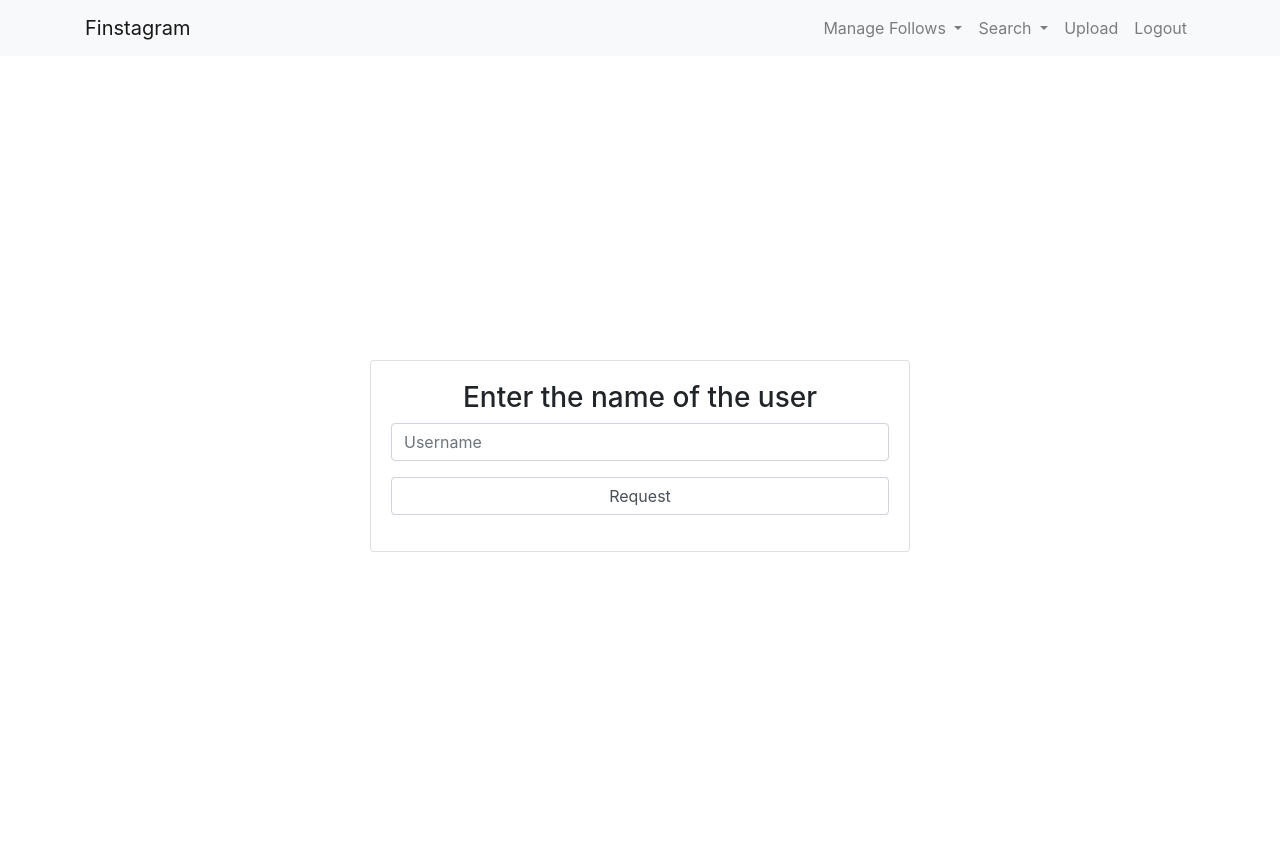
After one commit to fk721/finstagram, a Flask app: page /search-tag in a window 1280 px wide. The commit adds this page. Run offline with Flask 2, Linux system fonts and the light colour scheme; the visitor is signed in with stand-in values (Sample User, id 1); some libraries are stand-ins or nearby versions.

Commit message:
Add final optional features

```diff
--- a/app.py
+++ b/app.py
@@ -246,19 +246,121 @@ def viewFollowers():
         user = session['username']
 
         cursor = conn.cursor()
-        query = 'SELECT username_follower FROM Follow WHERE followstatus = True AND username_followed = %s'
+        query = 'SELECT username_follower, firstName, lastName FROM Follow JOIN Person ON (username_follower = username) WHERE followstatus = True AND username_followed = %s'
         cursor.execute(query, (user))
         followers = cursor.fetchall()
         cursor.close()
 
         cursor = conn.cursor()
-        query = 'SELECT username_followed FROM Follow WHERE followstatus = True AND username_follower = %s'
+        query = 'SELECT username_followed, firstName, lastName FROM Follow JOIN Person ON (username_followed = username) WHERE followstatus = True AND username_follower = %s'
         cursor.execute(query, (user))
         following = cursor.fetchall()
         cursor.close()
 
         return render_template('view-followers.html', following=following, followers=followers, username=user)
     except:
+        return render_template('login.html')
+
+
+@app.route('/search-tag')
+def searchTag():
+    try:
+        user = session['username']
+        return render_template('search-tag.html')
+    except:
+        return render_template('login.html')
+
+@app.route("/search-tags-process", methods=["POST"])
+def findSearchTags():
+    if 'username' in session:
+        user = session['username']
+        taggedUser = request.form['taggeduser']
+
+        cursor = conn.cursor()
+        query = 'SELECT username FROM Person WHERE username = % s'
+        cursor.execute(query, (taggedUser))
+        if (cursor.fetchone() is None):
+            message = "This user does not exist"
+            return render_template("search-tag.html", message=message)
+        else:
+            query = "SELECT * FROM \
+                    ((SELECT P.photoID, P.postingdate, P.photoBlob, P.caption, P.photoPoster \
+                    FROM Photo P JOIN Follow F ON (P.photoPoster = F.username_followed) \
+                    WHERE followstatus = True AND allFollowers = True \
+                    AND username_follower = %s) \
+                    UNION \
+                    (SELECT photoID, postingdate, photoBlob, caption, photoPoster \
+                    FROM Photo \
+                    WHERE photoID IN \
+                    (SELECT photoID \
+                    FROM BelongTo B JOIN SharedWith S ON ((B.owner_username = S.groupOwner) AND (B.groupName = S.groupName)) \
+                    AND member_username = %s)) \
+                    UNION \
+                    (SELECT photoID, postingdate, photoBlob, caption, photoPoster \
+                    FROM Photo \
+                    WHERE photoPoster = %s) \
+                    ORDER BY postingdate DESC) AS T \
+                    WHERE T.photoID IN \
+                    (SELECT photoID \
+                    FROM Tagged\
+                    WHERE username = %s AND tagstatus = True)"
+
+            cursor.execute(query, (user, user, user, taggedUser))
+            photos = cursor.fetchall()
+            cursor.close()
+            return render_template("view-photos-by-tag.html", taggedUser=taggedUser, photos=photos)
+    else:
+        return render_template('login.html')
+
+
+@app.route('/search-poster')
+def searchPoster():
+    try:
+        user = session['username']
+        return render_template('search-poster.html')
+    except:
+        return render_template('login.html')
+
+@app.route("/search-poster-process", methods=["POST"])
+def findSearchPoster():
+    if 'username' in session:
+        user = session['username']
+        posterUser = request.form['posterUser']
+
+        cursor = conn.cursor()
+        query = 'SELECT username FROM Person WHERE username = % s'
+        cursor.execute(query, (posterUser))
+        if (cursor.fetchone() is None):
+            message = "This user does not exist"
+            return render_template("search-poster.html", message=message)
+        else:
+            if user == posterUser:
+                query = "SELECT photoID, postingdate, photoBlob, caption, photoPoster \
+                        FROM Photo \
+                        WHERE photoPoster = %s\
+                        ORDER BY postingdate DESC"
+                cursor.execute(query, (posterUser))
+                photos = cursor.fetchall()
+                cursor.close()
+                return render_template("view-photos-by-poster.html", posterUser=posterUser, photos=photos)
+            else:
+                query = "(SELECT P.photoID, P.postingdate, P.photoBlob, P.caption, P.photoPoster \
+                        FROM Photo P JOIN Follow F ON (P.photoPoster = F.username_followed) \
+                        WHERE followstatus = True AND allFollowers = True \
+                        AND username_follower = %s AND photoPoster = %s) \
+                        UNION \
+                        (SELECT photoID, postingdate, photoBlob, caption, photoPoster \
+                        FROM Photo \
+                        WHERE photoPoster = %s AND photoID IN \
+                        (SELECT photoID \
+                        FROM BelongTo B JOIN SharedWith S ON ((B.owner_username = S.groupOwner) AND (B.groupName = S.groupName)) \
+                        AND member_username = %s)) \
+                        ORDER BY postingdate DESC"
+                cursor.execute(query, (user, posterUser, posterUser, user))
+                photos = cursor.fetchall()
+                cursor.close()
+                return render_template("view-photos-by-poster.html", posterUser=posterUser, photos=photos)
+    else:
         return render_template('login.html')
 
 # API CALL, USING AJAX
--- a/static/scripts/main.js
+++ b/static/scripts/main.js
@@ -77,3 +77,9 @@ function processFollowRequests() {
         }
     });
 }
+
+// DISABLE FORM RESUBMISSION
+
+// if ( window.history.replaceState ) {
+//     window.history.replaceState( null, null, window.location.href );
+// }
--- a/templates/follow-requests.html
+++ b/templates/follow-requests.html
@@ -11,7 +11,7 @@
 
 <div class="container mt-10">
     {% if requests | length > 0 %}
-    <table class="table mt-2">
+    <table class="table table-bordered mt-2">
         <thead>
             <tr>
             <th scope="col">Username</th>
@@ -25,12 +25,12 @@
             <td> {{request.username_follower}} </td>
             <td>
                 <div class="radio">
-                <input type="radio" class="toAccept" name="{{request.username_follower}}-radio-button" value="{{request.username_follower}}">
+                <input type="radio" class="toAccept" name="{{request.username_follower}}-radio-button" value="{{request.username_follower}}" checked>
                 </div>
             </td>
             <td>
                 <div class="radio">
-                <input type="radio" class="toDelete" name="{{request.username_follower}}-radio-button" value="{{request.username_follower}}" checked>
+                <input type="radio" class="toDelete" name="{{request.username_follower}}-radio-button" value="{{request.username_follower}}">
                 </div>
             </td>
         </tr>
--- a/templates/home.html
+++ b/templates/home.html
@@ -3,9 +3,9 @@
 	<div class="container">
 
 	{% if photos | length == 0 %}
-	<h3 class="mt-5"> Sorry {{username}}, no posts to show :( </h4>
+	<h3 class="mt-2"> Sorry {{username}}, no posts to show :( </h3>
 	{% else %}
-	<h3 class="mt-5"> Welcome, {{username}} </h3>
+	<h3 class="mt-2"> Welcome, {{username}} </h3>
 	{% endif %}
 
 	{% for photo in photos %}
--- a/templates/nav.html
+++ b/templates/nav.html
@@ -16,6 +16,17 @@
                 <a class="dropdown-item" href="/view-followers"> View My Followers</a>
               </div>
             </li>
+
+            <li class="nav-item dropdown">
+              <a class="nav-link dropdown-toggle" href="#" id="navbarDropdown" role="button" data-toggle="dropdown" aria-haspopup="true" aria-expanded="false">
+                Search
+              </a>
+              <div class="dropdown-menu" aria-labelledby="navbarDropdown">
+                <a class="dropdown-item" href="/search-tag"> Search by Tag</a>
+                <a class="dropdown-item" href="/search-poster"> Search by Poster </a>
+              </div>
+            </li>
+
             <li class="nav-item">
               <a class="nav-link" href="/upload">Upload</a>
             </li>
--- /dev/null
+++ b/templates/search-tag.html
@@ -0,0 +1,29 @@
+{% include 'header.html' %}
+{% include 'nav.html' %}
+<!-- UPLOAD FORM -->
+<div class="container">
+        <div class="row justify-content-center align-items-center" style="height:100vh">
+            <div class="col-md-6">
+                <div class="card">
+                    <div class="card-body">
+                        <h3 class="text-center"> Enter the name of the user</h3>
+                        <form action="/search-tags-process" method="POST">
+
+                            <div class="form-group">
+                                <input type="text" class="form-control" name = "taggeduser" placeholder="Username" required/>
+                            </div>
+
+                            <div class="form-group">
+                                <input type="submit" class="form-control" value="Request">
+                            </div>
+                            {% if message %}
+                                <p> <strong> {{message}} </strong></p>
+                            {% endif %}
+                        </form>
+                    </div>
+                </div>
+            </div>
+        </div>
+    </div>
+    <!-- END UPLOAD FORM -->
+{% include 'footer.html' %}
```
Also changed, not shown: templates/search-poster.html (added, +29 -0 lines), templates/view-followers.html (+14 -3 lines), templates/view-photos-by-poster.html (added, +49 -0 lines), templates/view-photos-by-tag.html (added, +49 -0 lines).
